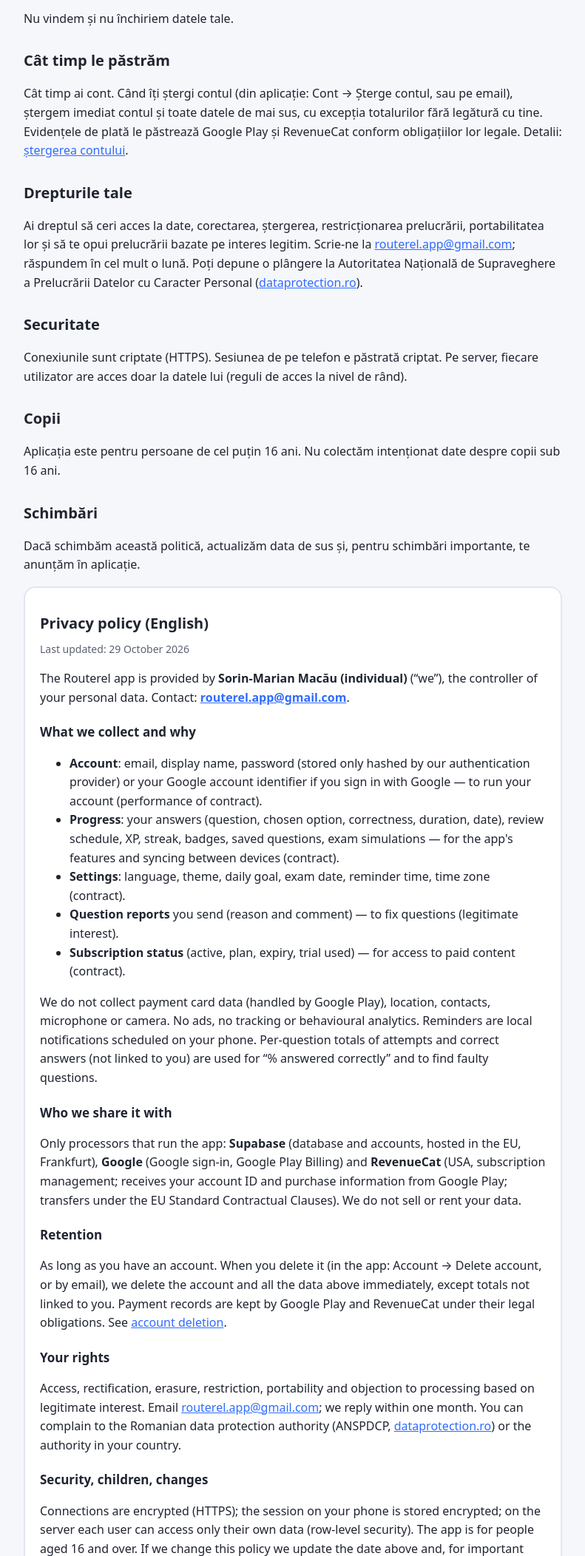
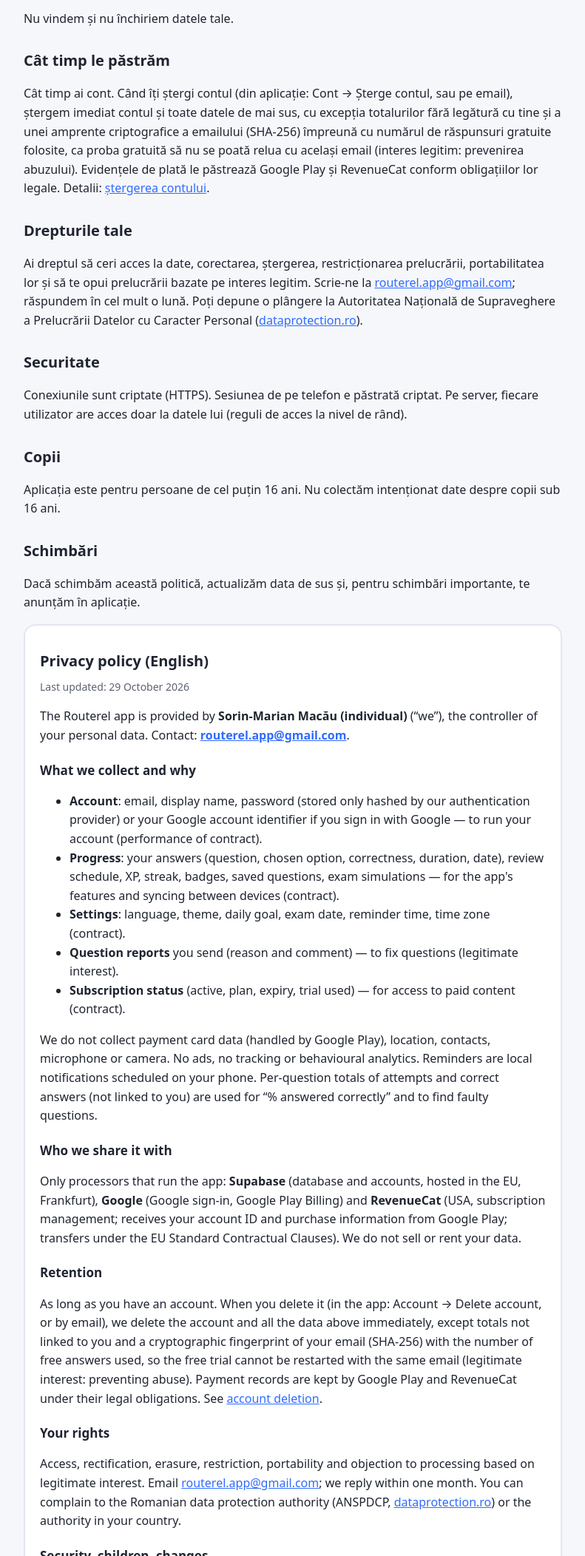
Before and after one commit to mariansorin123/routerel-site, a plain HTML site: page privacy.html in a window 1280 px wide. Shown: the part 1308-3412 px from the top of the page at 74% size, without its empty margins (244-1035 px from the left). Drawn offline with Linux system fonts and the light colour scheme.

Commit message:
Ce păstrăm după ștergerea contului: amprenta emailului pentru proba gratuită

```diff
--- a/privacy.html
+++ b/privacy.html
@@ -54,7 +54,9 @@
 
   <h2>Cât timp le păstrăm</h2>
   <p>Cât timp ai cont. Când îți ștergi contul (din aplicație: Cont → Șterge contul, sau pe email), ștergem imediat
-    contul și toate datele de mai sus, cu excepția totalurilor fără legătură cu tine. Evidențele de plată le păstrează
+    contul și toate datele de mai sus, cu excepția totalurilor fără legătură cu tine și a unei amprente criptografice a
+    emailului (SHA-256) împreună cu numărul de răspunsuri gratuite folosite, ca proba gratuită să nu se poată relua cu
+    același email (interes legitim: prevenirea abuzului). Evidențele de plată le păstrează
     Google Play și RevenueCat conform obligațiilor lor legale. Detalii: <a href="delete-account.html">ștergerea contului</a>.</p>
 
   <h2>Drepturile tale</h2>
@@ -98,7 +100,9 @@
       Contractual Clauses). We do not sell or rent your data.</p>
     <h3>Retention</h3>
     <p>As long as you have an account. When you delete it (in the app: Account → Delete account, or by email), we delete the
-      account and all the data above immediately, except totals not linked to you. Payment records are kept by Google Play
+      account and all the data above immediately, except totals not linked to you and a cryptographic fingerprint of your
+      email (SHA-256) with the number of free answers used, so the free trial cannot be restarted with the same email
+      (legitimate interest: preventing abuse). Payment records are kept by Google Play
       and RevenueCat under their legal obligations. See <a href="delete-account.html">account deletion</a>.</p>
     <h3>Your rights</h3>
     <p>Access, rectification, erasure, restriction, portability and objection to processing based on legitimate interest.
```
Also changed, not shown: delete-account.html (+5 -2 lines).
